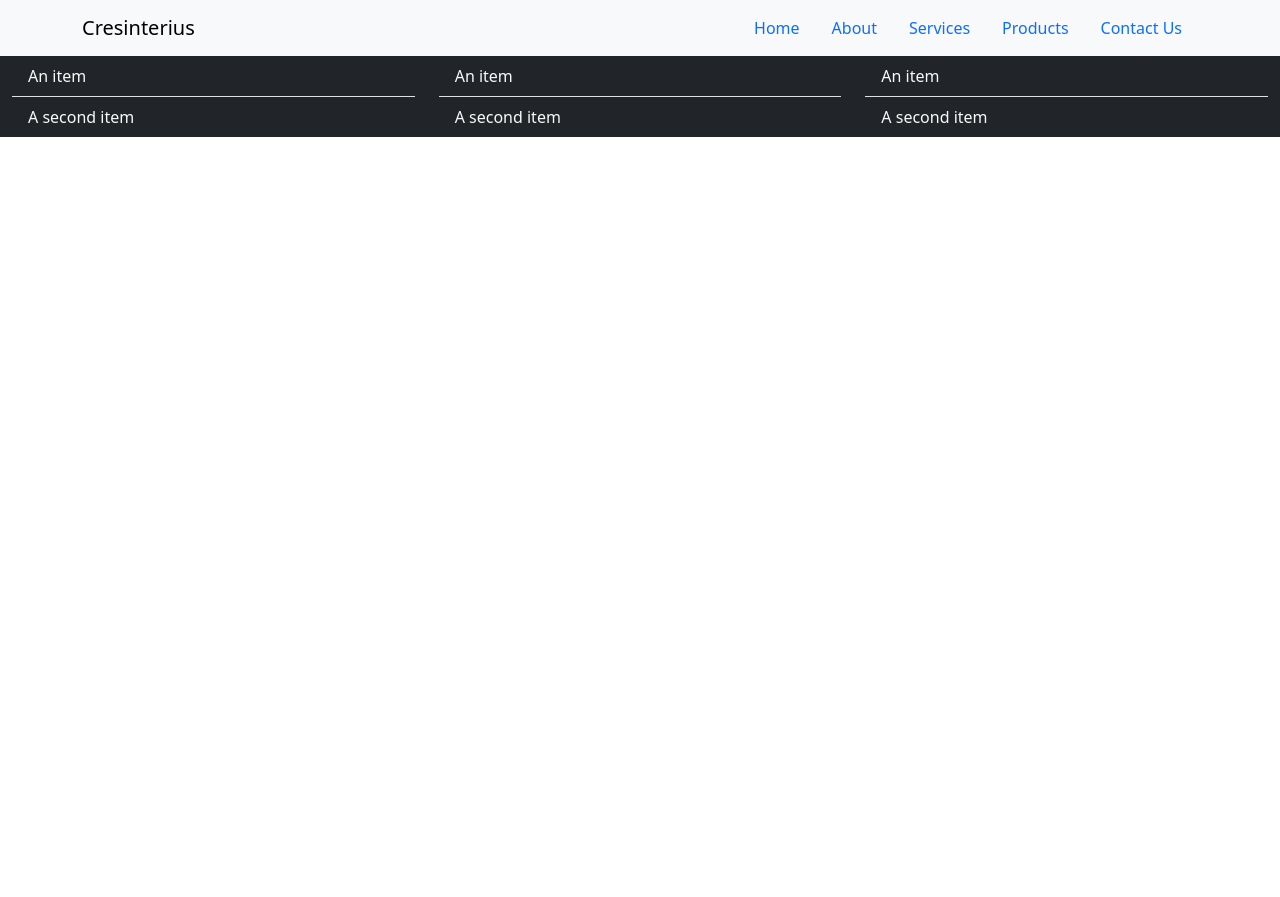
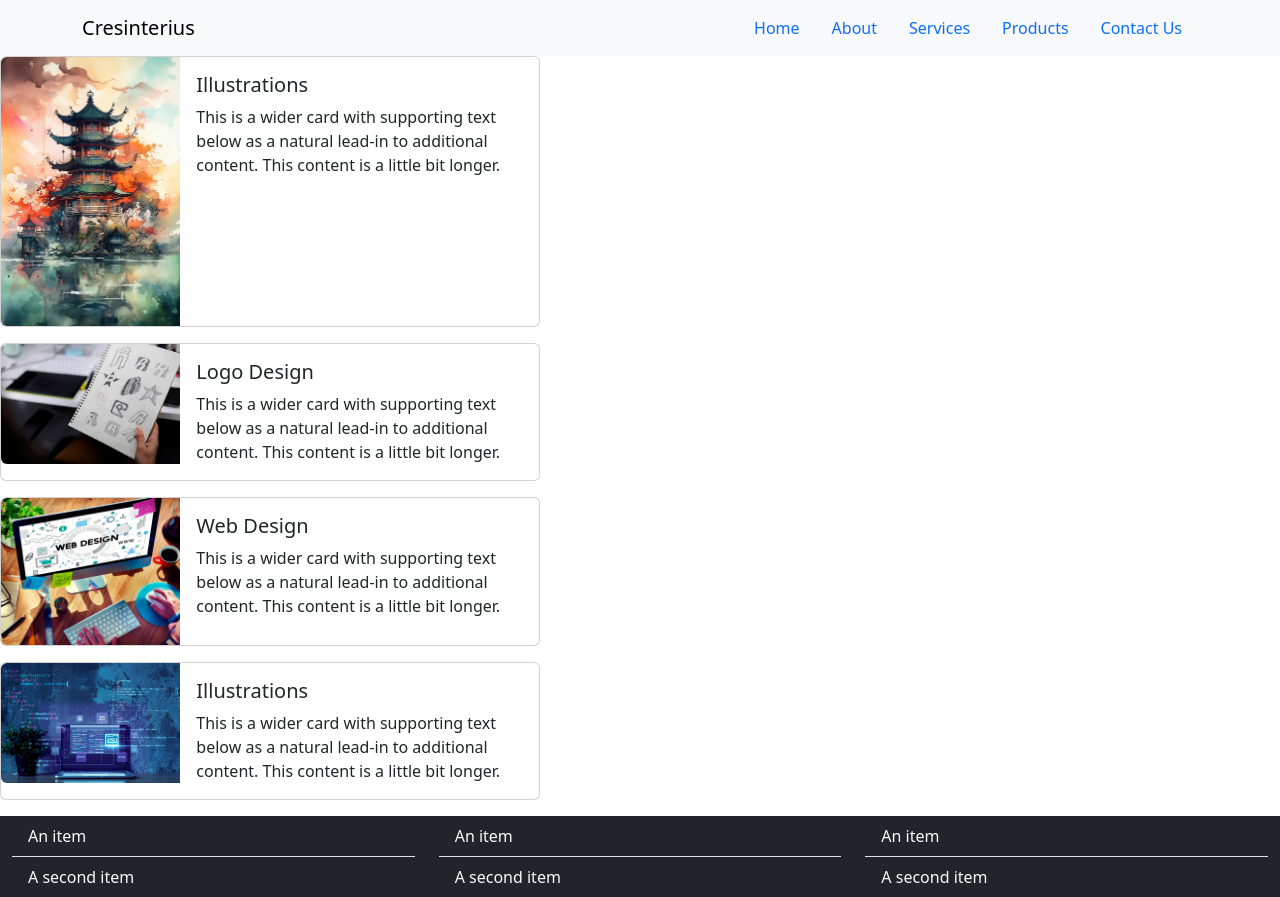
Before and after one commit to Cresinterius912/My-Website, a plain HTML site: page Services.html in a window 1280 px wide. Before the commit the page ends 800 px from the top, so only its background shows below. Drawn offline with nearby package versions, Linux system fonts and the light colour scheme.

Commit message:
Services Done
Services Page done for now I will continue to edit it later and make it more presentable

```diff
--- a/Services.html
+++ b/Services.html
@@ -36,6 +36,63 @@
     </nav>
 
 
+    <div class="card mb-3" style="max-width: 540px;">
+        <div class="row g-0">
+          <div class="col-md-4">
+            <img src="Assets/Images/Illustions.jpg" class="img-fluid rounded-start" alt="...">
+          </div>
+          <div class="col-md-8">
+            <div class="card-body">
+              <h5 class="card-title">Illustrations</h5>
+              <p class="card-text">This is a wider card with supporting text below as a natural lead-in to additional content. This content is a little bit longer.</p>
+            </div>
+          </div>
+        </div>
+      </div>
+
+      <div class="card mb-3" style="max-width: 540px;">
+        <div class="row g-0">
+          <div class="col-md-4">
+            <img src="Assets/Images/Logo Design.jpg" class="img-fluid rounded-start" alt="...">
+          </div>
+
+          <div class="col-md-8">
+            <div class="card-body">
+              <h5 class="card-title">Logo Design</h5>
+              <p class="card-text">This is a wider card with supporting text below as a natural lead-in to additional content. This content is a little bit longer.</p>
+            </div>
+          </div>
+        </div>
+      </div>
+
+      <div class="card mb-3" style="max-width: 540px;">
+        <div class="row g-0">
+          <div class="col-md-4">
+            <img src="Assets/Images/Web Design.jpg" class="img-fluid rounded-start" alt="...">
+          </div>
+          <div class="col-md-8">
+            <div class="card-body">
+              <h5 class="card-title">Web Design</h5>
+              <p class="card-text">This is a wider card with supporting text below as a natural lead-in to additional content. This content is a little bit longer.</p>
+            </div>
+          </div>
+        </div>
+      </div>
+
+      <div class="card mb-3" style="max-width: 540px;">
+        <div class="row g-0">
+          <div class="col-md-4">
+            <img src="Assets/Images/Web Development.jpg" class="img-fluid rounded-start" alt="...">
+          </div>
+          <div class="col-md-8">
+            <div class="card-body">
+              <h5 class="card-title">Illustrations</h5>
+              <p class="card-text">This is a wider card with supporting text below as a natural lead-in to additional content. This content is a little bit longer.</p>
+            </div>
+          </div>
+        </div>
+      </div>
+
 
 
 
```
